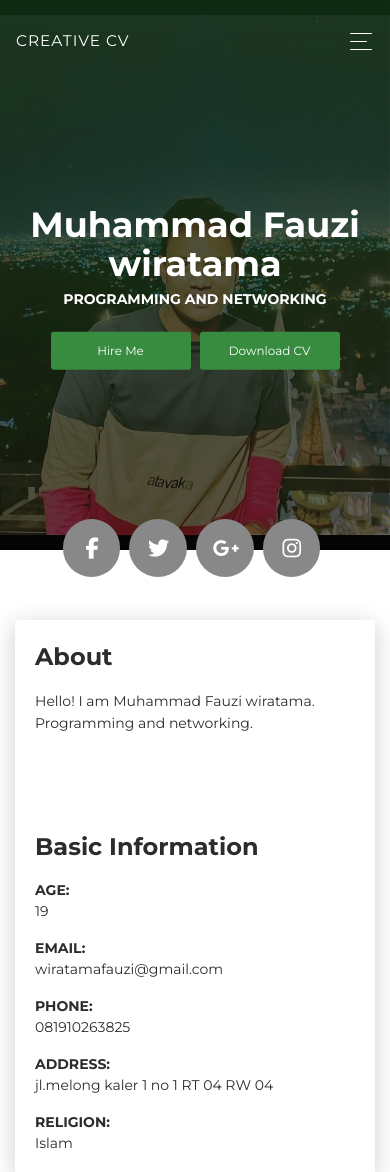
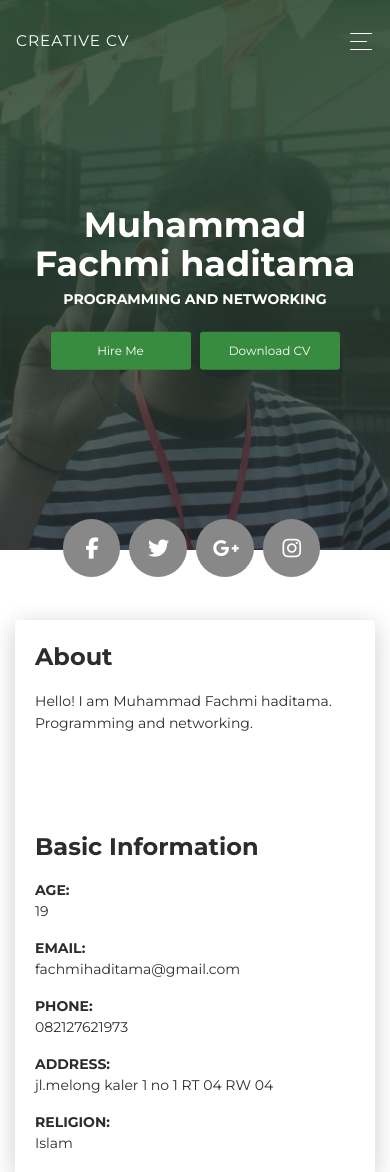
Before and after one commit to fauziwira/fauzi_wiratama, a plain HTML site: page index.html in a window 390 px wide. Shown: the top 1172 px of the page. Drawn offline with Linux system fonts and the light colour scheme.

Commit message:
initial commit

```diff
--- a/index.html
+++ b/index.html
@@ -44,10 +44,10 @@
 <div class="profile-page">
   <div class="wrapper">
     <div class="page-header page-header-small" filter-color="blue">
-      <div class="page-header-image" data-parallax="true" style="background-image: url('images/zii.jpeg')"></div>
+      <div class="page-header-image" data-parallax="true" style="background-image: url('images/mi.jpeg')"></div>
       <div class="container">
         <div class="content-center">
-          <div class="h2 title">Muhammad Fauzi wiratama</div>
+          <div class="h2 title">Muhammad Fachmi haditama</div>
           <p class="category text-white">Programming and networking</p><a class="btn btn-primary smooth-scroll mr-2" href="#contact" data-aos="zoom-in" data-aos-anchor="data-aos-anchor">Hire Me</a><a class="btn btn-primary" href="#" data-aos="zoom-in" data-aos-anchor="data-aos-anchor">Download CV</a>
         </div>
       </div>
@@ -66,7 +66,7 @@
         <div class="col-lg-6 col-md-12">
           <div class="card-body">
             <div class="h4 mt-0 title">About</div>
-            <p>Hello! I am Muhammad Fauzi wiratama. Programming and networking.</p>
+            <p>Hello! I am Muhammad Fachmi haditama. Programming and networking.</p>
           </div>
         </div>
         <div class="col-lg-6 col-md-12">
@@ -78,11 +78,11 @@
             </div>
             <div class="row mt-3">
               <div class="col-sm-4"><strong class="text-uppercase">Email:</strong></div>
-              <div class="col-sm-8">wiratamafauzi@gmail.com</div>
+              <div class="col-sm-8">fachmihaditama@gmail.com</div>
             </div>
             <div class="row mt-3">
               <div class="col-sm-4"><strong class="text-uppercase">Phone:</strong></div>
-              <div class="col-sm-8">081910263825</div>
+              <div class="col-sm-8">082127621973</div>
             </div>
             <div class="row mt-3">
               <div class="col-sm-4"><strong class="text-uppercase">Address:</strong></div>
@@ -180,7 +180,7 @@
         </div>
         <div class="col-md-9" data-aos="fade-left" data-aos-offset="50" data-aos-duration="500">
           <div class="card-body">
-            <div class="h5">SMP Negeri 43 Bandung</div>
+            <div class="h5">SMP Negeri 25 Bandung</div>
             <p class="category">Negeri</p>
           </div>
         </div>
@@ -258,9 +258,9 @@
                     <p class="mb-0"><strong>Address </strong></p>
                     <p class="pb-2">jl.melong kaler 1 no 1 RT 04 RW 04</p>
                     <p class="mb-0"><strong>Phone</strong></p>
-                    <p class="pb-2">081910263825</p>
+                    <p class="pb-2">082127621973</p>
                     <p class="mb-0"><strong>Email</strong></p>
-                    <p>wiratamafauzi0@gmail.com</p>
+                    <p>fachmihaditama@gmail.com</p>
                   </div>
                 </div>
               </div>
```
Also changed, not shown: images/2aa3161a-7a2b-45cf-8105-ae41303943f4.jpeg (added), images/mi.jpeg (added).
